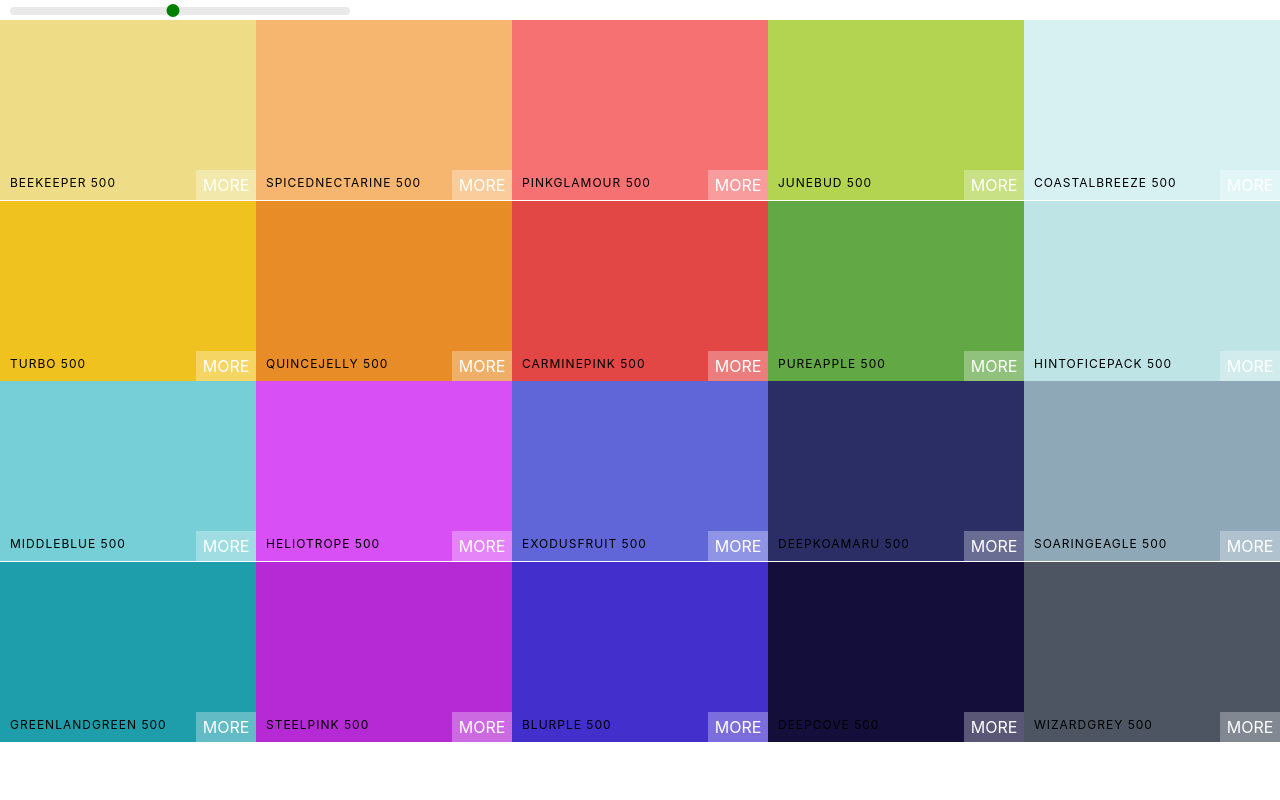
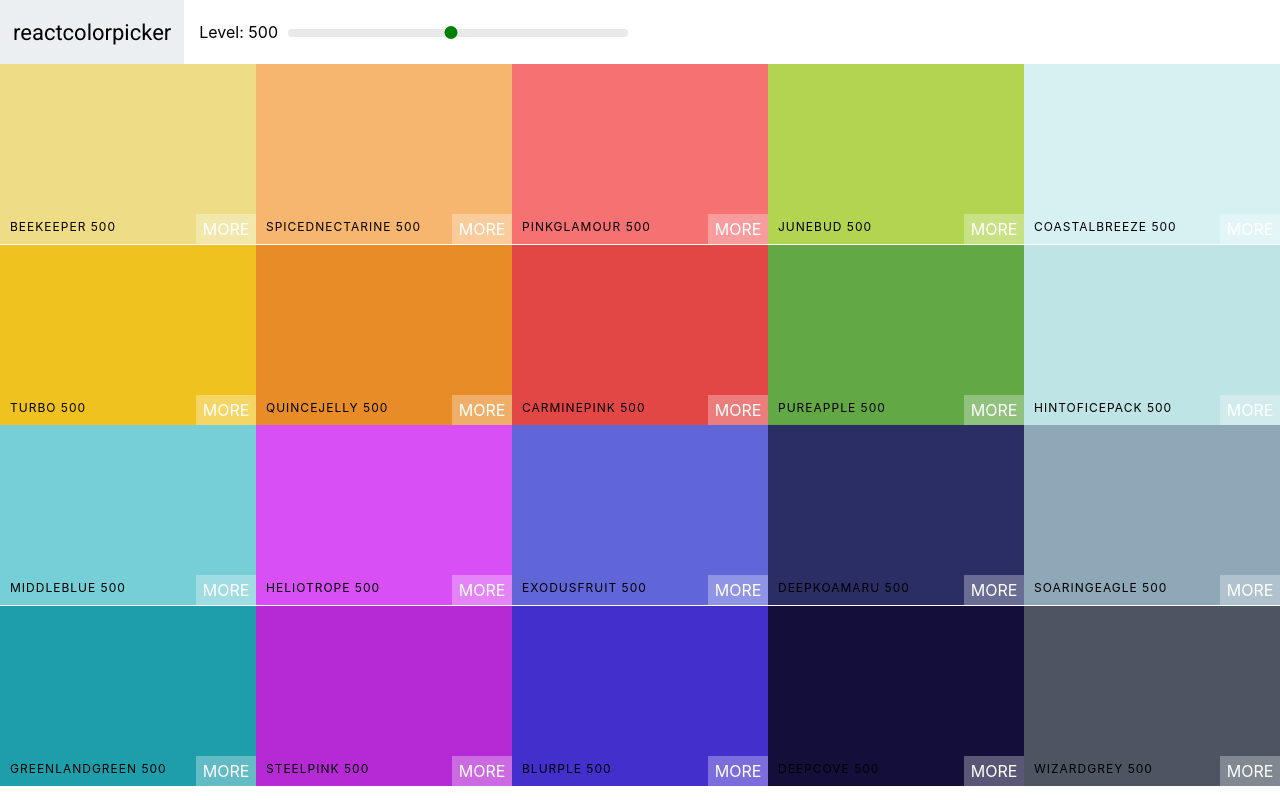
Before and after one commit to piyushshri01/color-palette-react-app, a React (Create React App) app in the folder color-palette-react-app/: page /palette/flat-ui-colors-american in a window 1280 px wide. Built offline with nearby package versions, Linux system fonts and the light colour scheme.

Commit message:
"Add Navbar and Font"

```diff
--- a/color-palette-react-app/public/index.html
+++ b/color-palette-react-app/public/index.html
@@ -9,6 +9,7 @@
       name="description"
       content="Web site created using create-react-app"
     />
+    <link href="https://fonts.googleapis.com/css2?family=Roboto:wght@100;400;500&display=swap" rel="stylesheet">
     <!-- <link rel="apple-touch-icon" href="%PUBLIC_URL%/logo192.png" /> -->
     <!--
       manifest.json provides metadata used when your web app is installed on a
--- /dev/null
+++ b/color-palette-react-app/src/Navbar.css
@@ -0,0 +1,45 @@
+.Navbar {
+   display: flex;
+   align-items: center;
+   justify-content: flex-start;
+   height: 8vh;
+}
+.logo {
+    margin-right: 15px;
+    padding: 0 13px;
+    font-size: 22px;
+    font-family:'Roboto', sans-serif;
+    background-color: #eceff1;
+    height: 100%;
+    display: flex;
+    align-items: center;
+}
+.logo a {
+    text-decoration: none;
+    color: #000;
+}
+.slider {
+    width: 340px;
+    margin: 0 10px;
+    display: inline-block;
+}
+/* Slider Lib. Classes */
+.rc-slider-track {
+    background-color: transparent;
+}
+.rc-slider-rail {
+    height: 8px;
+}
+.rc-slider-handle,
+.rc-slider-handle:active,
+.rc-slider-handle:focus,
+.rc-slider-handle:hover {
+    background-color: green;
+    outline: none;
+    border: 2px solid green;
+    box-shadow: none;
+    width: 13px;
+    height: 13px;
+    margin-left: -7px;
+    margin-top: -3px;
+}
--- /dev/null
+++ b/color-palette-react-app/src/Navbar.js
@@ -0,0 +1,30 @@
+import React, { Component } from 'react';
+import 'rc-slider/assets/index.css';
+import './Navbar.css';
+import Slider from "rc-slider";
+
+export class Navbar extends Component {
+    render() {
+        const {level, changeLevel} = this.props;
+        return (
+            <header className="Navbar">
+                <div className="logo">
+                    <a href="/">reactcolorpicker</a>
+                </div>
+                <div className="slider-container">
+                    <span>Level: {level}</span>
+                    <div className="slider">
+                        <Slider
+                        defaultValue={level}
+                        min={100}
+                        max={900}
+                        step={100}
+                        onAfterChange={changeLevel}/>
+                    </div>
+                </div>
+            </header>
+        )
+    }
+}
+
+export default Navbar
--- a/color-palette-react-app/src/Palette.css
+++ b/color-palette-react-app/src/Palette.css
@@ -4,28 +4,3 @@
 .Palette-colors {
     height: 90%;
 }
-.slider {
-    width: 340px;
-    margin: 0 10px;
-    display: inline-block;
-}
-/* Slider Lib. Classes */
-.rc-slider-track {
-    background-color: transparent;
-}
-.rc-slider-rail {
-    height: 8px;
-}
-.rc-slider-handle,
-.rc-slider-handle:active,
-.rc-slider-handle:focus,
-.rc-slider-handle:hover {
-    background-color: green;
-    outline: none;
-    border: 2px solid green;
-    box-shadow: none;
-    width: 13px;
-    height: 13px;
-    margin-left: -7px;
-    margin-top: -3px;
-}
--- a/color-palette-react-app/src/Palette.js
+++ b/color-palette-react-app/src/Palette.js
@@ -1,9 +1,7 @@
 import React, { Component } from 'react';
 import ColorBox from './ColorBox';
-import 'rc-slider/assets/index.css';
+import Navbar from './Navbar';
 import './Palette.css';
-import Slider from "rc-slider";
-
 
 export class Palette extends Component {
     constructor(props){
@@ -21,14 +19,9 @@
         ));
         return (
             <div className="Palette">
-                <div className="slider">
-                    <Slider
-                    defaultValue={level}
-                    min={100}
-                    max={900}
-                    step={100}
-                    onAfterChange={this.changeLevel}/>
-                </div>
+             <Navbar
+             level={level}
+             changeLevel={this.changeLevel}/>
             {/* Navbar goes here */}
             <div className="Palette-colors">
                 {colorBoxes}
```
